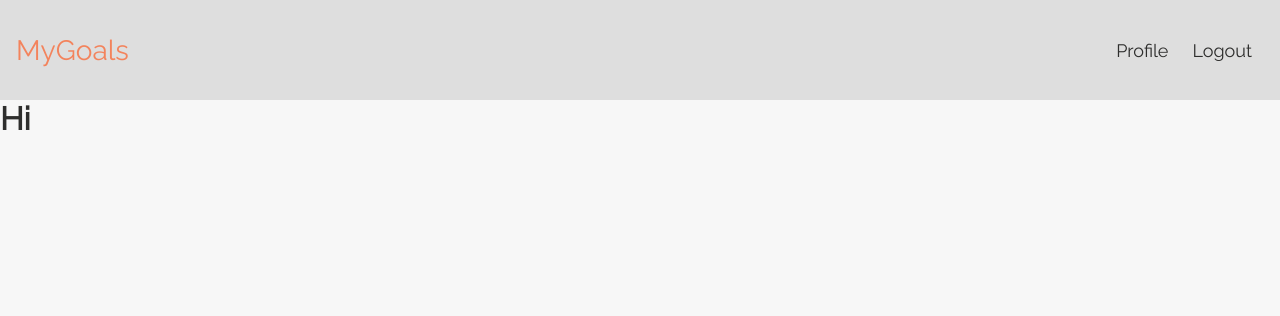
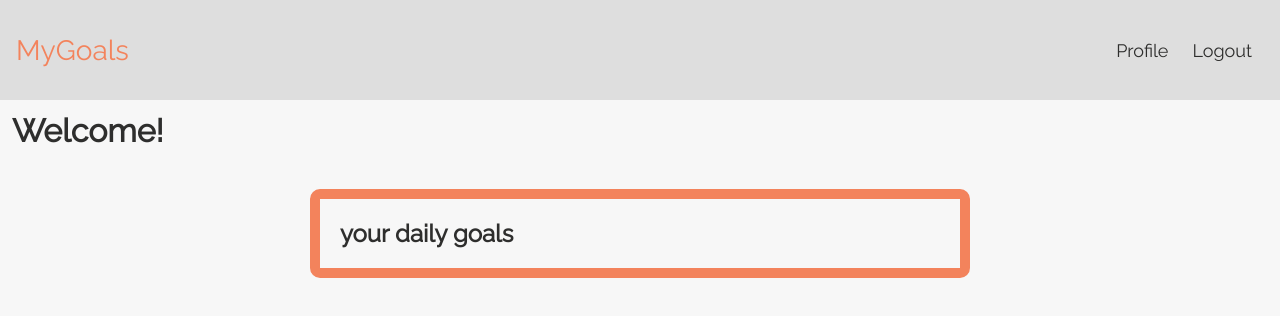
Before and after one commit to lhilt/goal-tracker-app, a React (Create React App) app: page /daily in a window 1280 px wide. Shown: the top 316 px of the page. Built offline with nearby package versions, Linux system fonts and the light colour scheme; a web font is replaced by a local one.

Commit message:
Add a dashboard component and basic routing for each type of goal

```diff
--- a/package.json
+++ b/package.json
@@ -11,12 +11,14 @@
     "@types/react": "^16.9.17",
     "@types/react-dom": "^16.9.4",
     "@types/react-redux": "^7.1.5",
+    "@types/react-router-dom": "^5.1.3",
     "@types/uuid": "^3.4.6",
     "fibers": "^4.0.2",
     "node-sass": "^4.13.0",
     "react": "^16.12.0",
     "react-dom": "^16.12.0",
     "react-redux": "^7.1.3",
+    "react-router-dom": "^5.1.2",
     "react-scripts": "3.3.0",
     "redux": "^4.0.5",
     "sass": "^1.24.4",
--- a/src/App.tsx
+++ b/src/App.tsx
@@ -1,14 +1,21 @@
-import React from 'react';
+import React, { Component } from 'react';
 import Navbar from './components/Navbar';
+import Dashboard from './components/Dashboard';
 import './App.scss';
 
-const App: React.FC = () => {
-  return (
-    <div className="App">
-      <Navbar />
-      <h1>Hi</h1>
-    </div>
-  );
+class App extends Component<{}, {}> {
+  state = {
+    currentUser: '',
+  }
+  render() {
+    const { currentUser } = this.state;
+    return (
+      <div className="App">
+        <Navbar />
+        <Dashboard username={currentUser} />
+      </div>
+    );
+  }
 }
 
 export default App;
--- /dev/null
+++ b/src/components/Dashboard/Dashboard.scss
@@ -0,0 +1,3 @@
+.dashboard {
+  padding: 12px;
+}
--- /dev/null
+++ b/src/components/Dashboard/Goals/Goals.scss
@@ -0,0 +1,9 @@
+$coral: #f3835c;
+
+.goal-category {
+  margin: 40px auto;
+  max-width: 600px;
+  padding: 20px;
+  border: 10px solid $coral;
+  border-radius: 10px;
+}
--- /dev/null
+++ b/src/components/Dashboard/Goals/index.tsx
@@ -0,0 +1,16 @@
+import React from 'react';
+import './Goals.scss';
+
+interface Props {
+  goalType: string;
+}
+
+const Goals: React.FC<Props> = ({ goalType }) => {
+  return (
+    <div className="goal-category">
+      <h2>{`your ${goalType} goals`}</h2>
+    </div>
+  );
+};
+
+export default Goals;
--- /dev/null
+++ b/src/components/Dashboard/index.tsx
@@ -0,0 +1,38 @@
+import React, { Component } from 'react';
+import { Switch, Route } from 'react-router-dom';
+import Goals from './Goals';
+import './Dashboard.scss';
+
+interface Props {
+  username: string;
+}
+
+interface State {
+  goalType: string;
+}
+
+class Dashboard extends Component<Props, State> {
+  state = {
+    goalType: 'daily',
+  }
+
+  render() {
+    const { username } = this.props;
+    const { goalType } = this.state;
+    return (
+      <div className="dashboard">
+        <h1 className="welcome">{`Welcome${username.length > 0 ? `, ${username}!` : "!"}`}</h1>
+        <Switch>
+          <Route
+            path={`/${goalType}`}
+            render={() => (
+              <Goals goalType={goalType} />
+            )}
+          />
+        </Switch>
+      </div>
+    )
+  }
+}
+
+export default Dashboard;
--- a/src/index.tsx
+++ b/src/index.tsx
@@ -1,5 +1,6 @@
 import React from 'react';
 import ReactDOM from 'react-dom';
+import { BrowserRouter as Router } from 'react-router-dom';
 import { Provider } from 'react-redux';
 import App from './App';
 import configureStore from './configureStore';
@@ -8,9 +9,11 @@ import * as serviceWorker from './serviceWorker';
 const store = configureStore();
 
 ReactDOM.render(
-  <Provider store={store}>
-    <App />
-  </Provider>
+  <Router>
+    <Provider store={store}>
+      <App />
+    </Provider>
+  </Router>
 , document.getElementById('root'));
 
 // If you want your app to work offline and load faster, you can change
```
Also changed, not shown: 1 other file (tests, documents, lock files or other folders).
